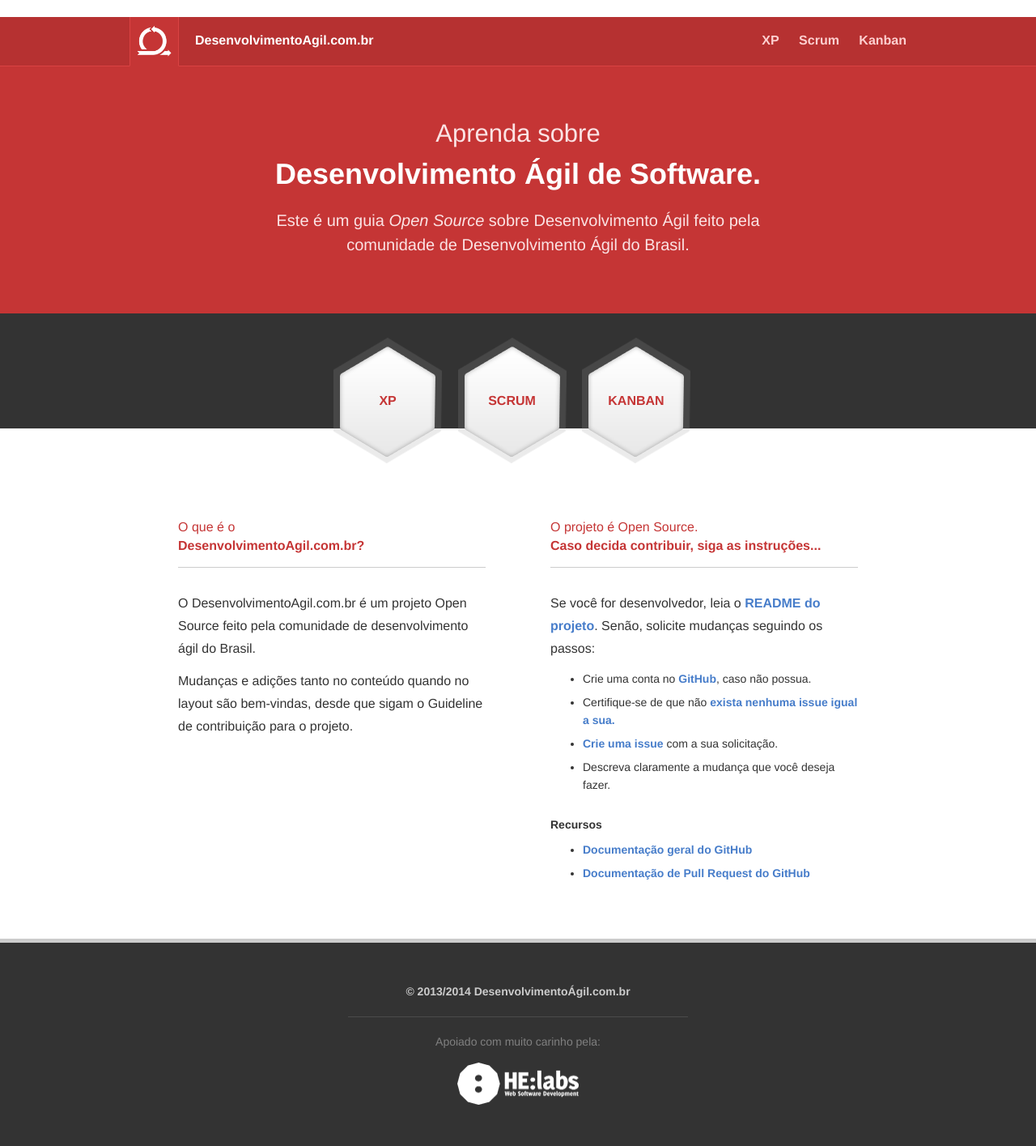
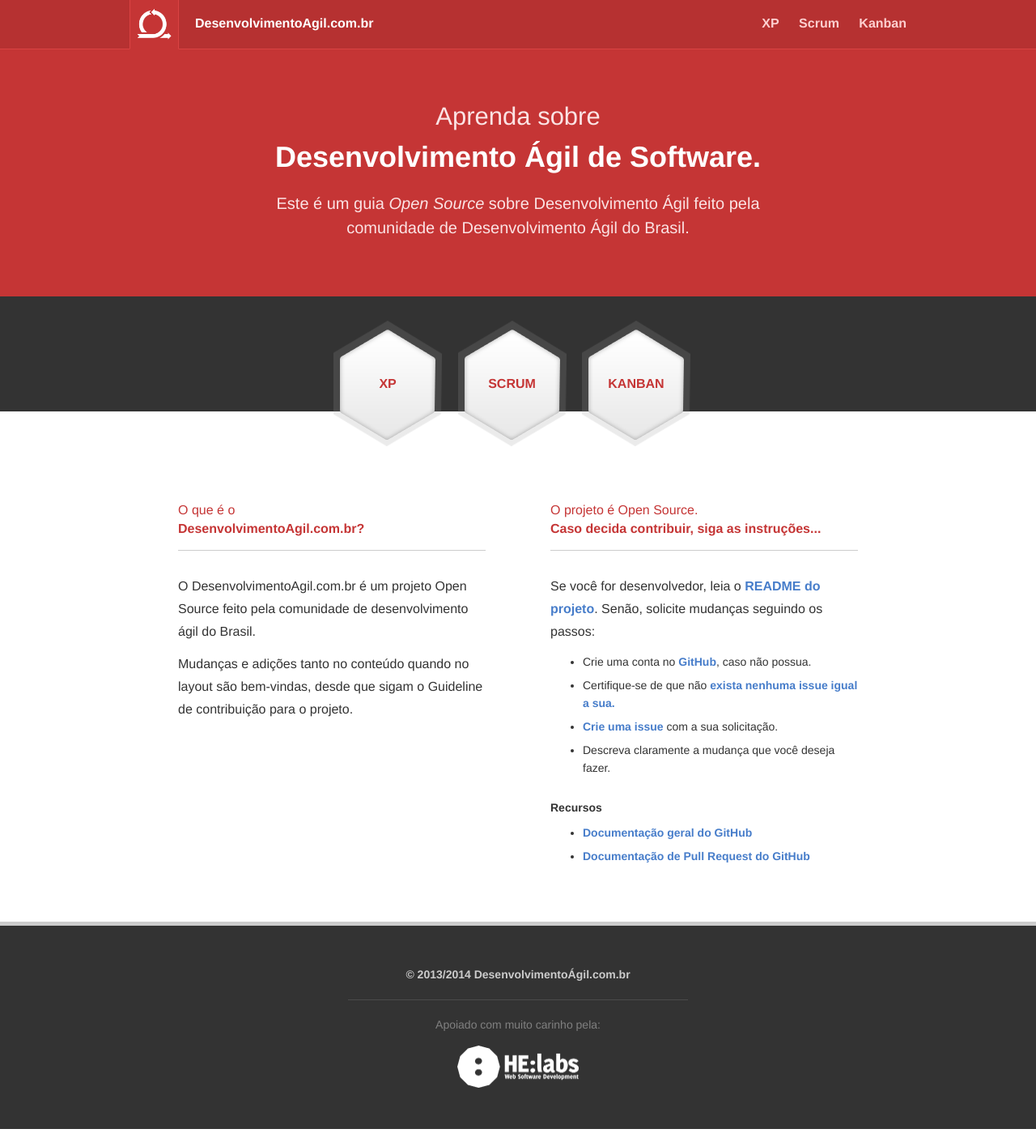
Before and after one commit to desenvolvimentoagilcombr/desenvolvimentoagilcombr.github.com, a Jekyll site: the page built from index.html, in a window 1280 px wide. Shown: the whole page at 81% size. Built offline with Jekyll 4.4.1, drawn with Linux system fonts in a browser that asks for light colours; Markdown is read by kramdown in place of the engine named in the settings; after the commit the page ends 1394 px from its top, so only the background shows below that.

Commit message:
Fixed header and removed h1 from logo

```diff
--- a/_layouts/default.html
+++ b/_layouts/default.html
@@ -10,11 +10,11 @@
 
         <img src="/images/da-icon.png">
 
-    		<h1>
+    		<div id="logo">
           <a href="/" title="DesenvolvimentoAgil.com.br">
             DesenvolvimentoAgil.com.br
           </a>
-        </h1>
+        </div>
 
     		<nav id="main-navigation">
     			<ul>
--- a/_layouts/xp.html
+++ b/_layouts/xp.html
@@ -10,11 +10,11 @@
 
         <img src="/images/da-icon.png">
 
-    		<h1>
+    		<div id="logo">
           <a href="/" title="DesenvolvimentoAgil.com.br">
             DesenvolvimentoAgil.com.br
           </a>
-        </h1>
+        </div>
 
         <a href="#" id="content-table-link">
           <span>≡</span> Tabela de Conteúdo (XP)
--- a/_sass/layouts/_header.scss
+++ b/_sass/layouts/_header.scss
@@ -14,7 +14,7 @@
     float: left;
   }
 
-  h1 a {
+  #logo a {
     line-height: 58px;
     font-size: $font-medium;
     color: #fff;
```
